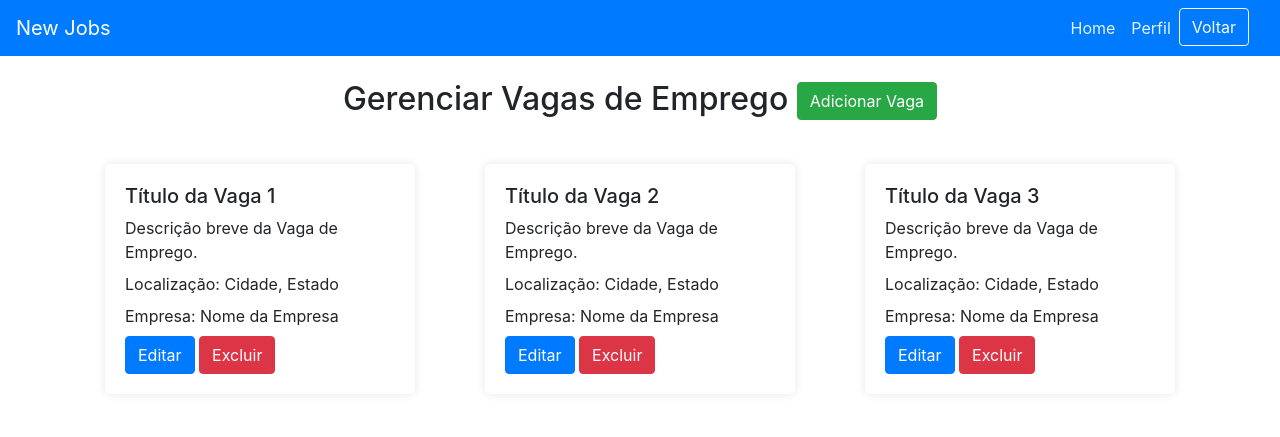
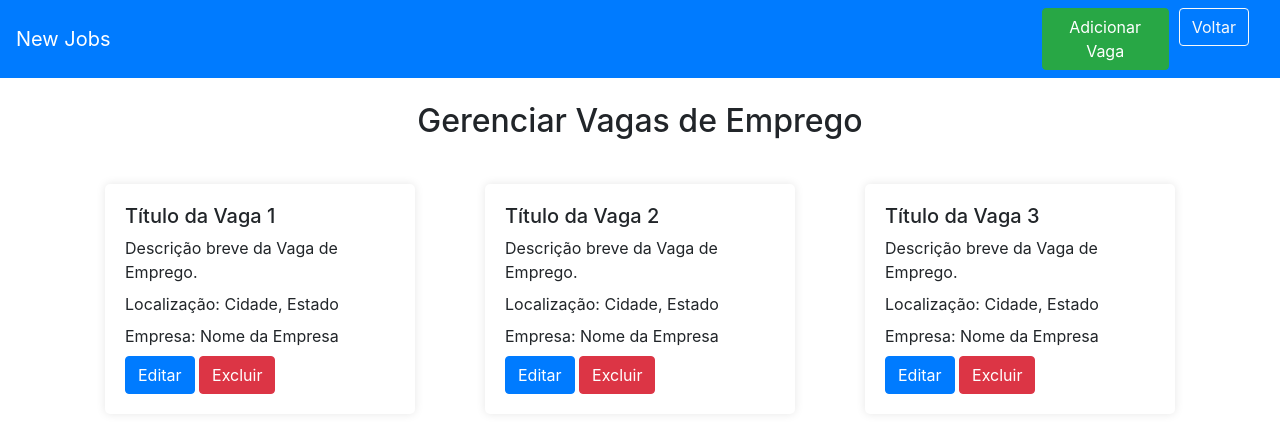
Before and after one commit to Marlon-Jablonski/NewJobs---Site-de-empregos, a plain HTML site: page Frontend/gerenciar-vagas.html in a window 1280 px wide. Drawn offline with nearby package versions, Linux system fonts and the light colour scheme.

Commit message:
Alterações Frontend

```diff
--- a/Frontend/gerenciar-vagas.html
+++ b/Frontend/gerenciar-vagas.html
@@ -25,6 +25,12 @@
             top: 10px;
             left: 10px;
         }
+        #btn-voltar{
+            margin-left: 10px;
+        }
+        #container-navbar{
+            margin-left: 900px;
+        }
     </style>
     <title>Gerenciar Vagas de Emprego</title>
 </head>
@@ -33,7 +39,7 @@
 
     <nav class="navbar navbar-expand-lg navbar-dark bg-primary">
         <a class="navbar-brand" href="#">New Jobs</a>
-        <div class="container">
+        <div id="container-navbar" class="container">
 
             <button class="navbar-toggler" type="button" data-toggle="collapse" data-target="#navbarNav" aria-controls="navbarNav" aria-expanded="false" aria-label="Toggle navigation">
                 <span class="navbar-toggler-icon"></span>
@@ -41,15 +47,11 @@
             <div class="collapse navbar-collapse" id="navbarNav">
                 <ul class="navbar-nav ml-auto">
                     <li class="nav-item">
-                        <a class="nav-link active" aria-current="page" style="color: #e3f2fd;" href="#">Home</a>
-                    </li>
-
-                    <li class="nav-item">
-                        <a class="nav-link active" aria-current="page" style="color: #e3f2fd;" href="#">Perfil</a>
+                        <button type="button" class="btn btn-success" data-toggle="modal" data-target="#addJobModal">Adicionar Vaga</button>
                     </li>
 
                     <li>
-                        <a href="home.html" class="btn btn-outline-light" role="button">Voltar</a>
+                        <a href="home.html" class="btn btn-outline-light" role="button" id="btn-voltar">Voltar</a>
                     </li>
                 </ul>
             </div>
@@ -57,7 +59,7 @@
     </nav>
 
     <div class="container">
-        <h2 class="text-center mt-4 mb-4">Gerenciar Vagas de Emprego <button type="button" class="btn btn-success" data-toggle="modal" data-target="#addJobModal">Adicionar Vaga</button></h2>
+        <h2 class="text-center mt-4 mb-4">Gerenciar Vagas de Emprego</h2>
         <div class="row">
             <div class="col-md-4">
                 <div class="job-card">
```
